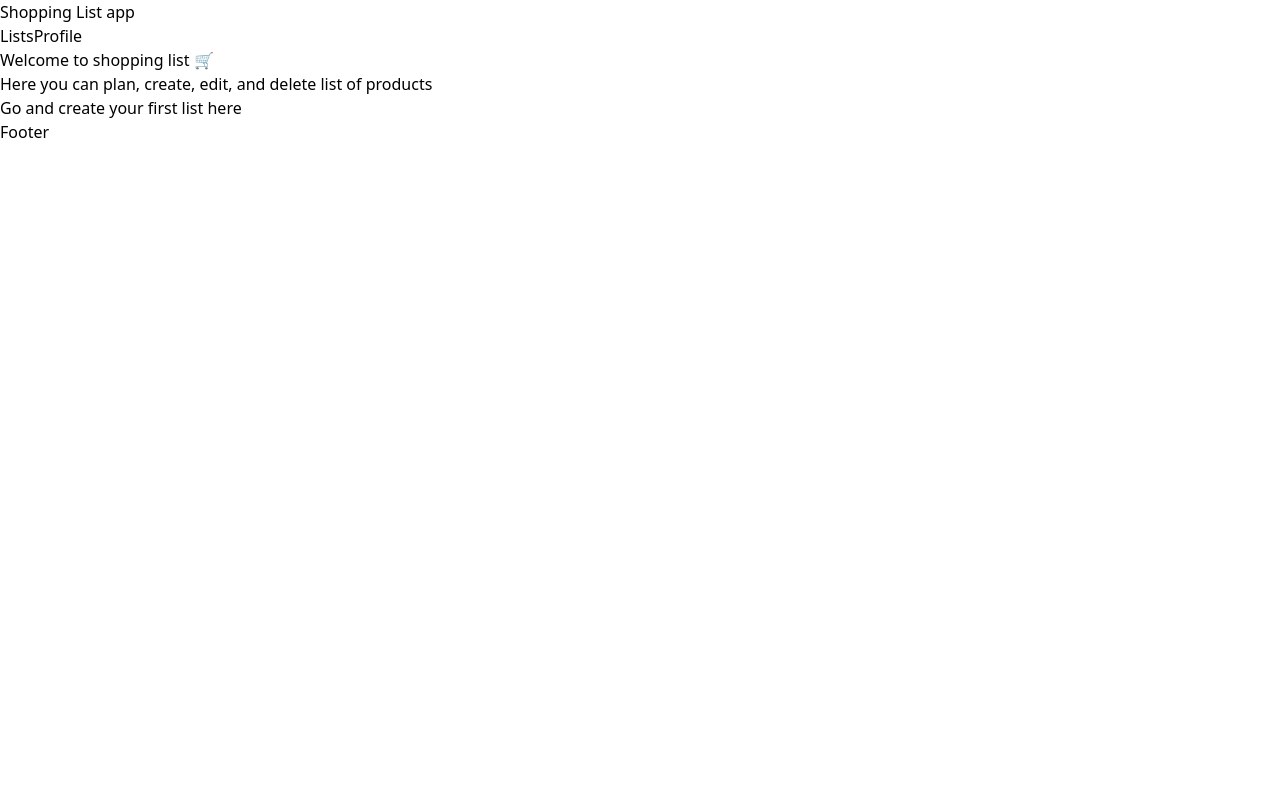
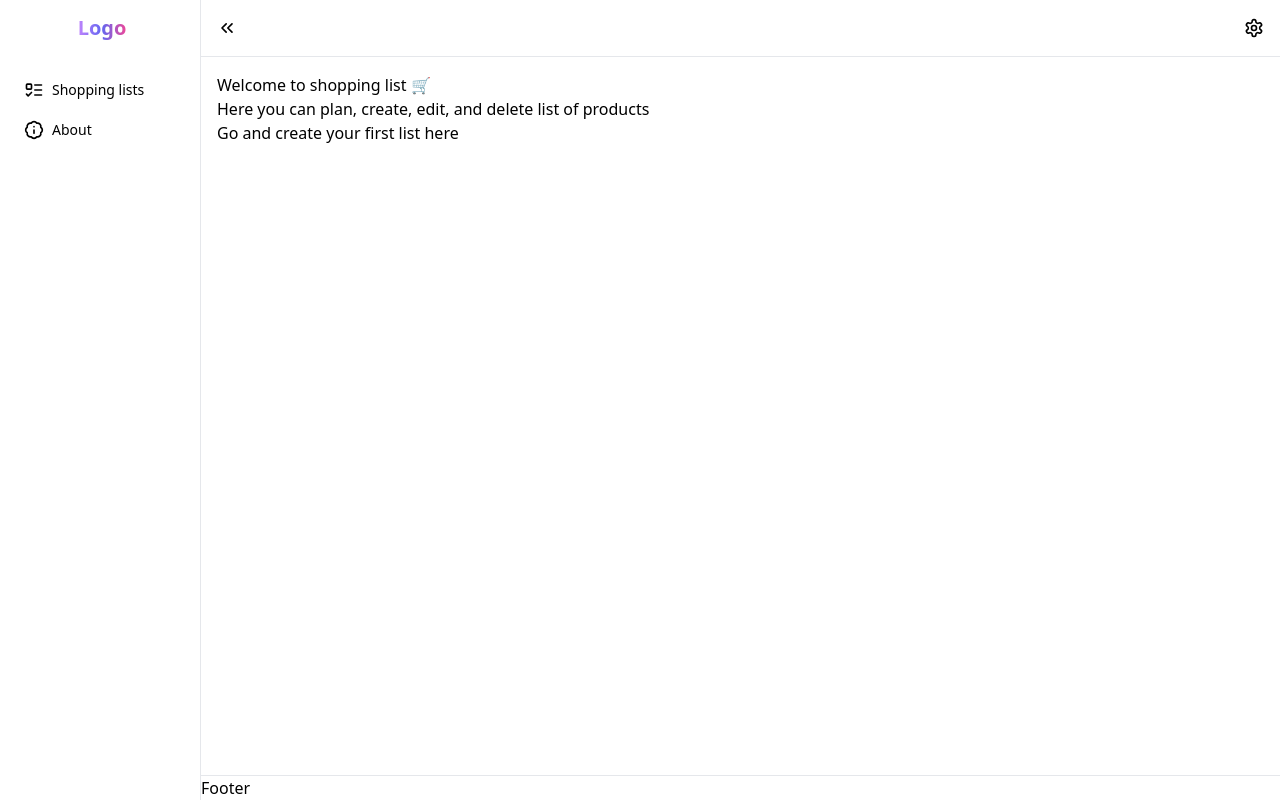
Before and after one commit to ohotnikarturik/shopping-list, a React app: page / in a window 1280 px wide. Built offline with nearby package versions, Linux system fonts and the light colour scheme; the HTML template or start-up script is replaced by a standard one.

Commit message:
feat: extend Layout component

```diff
--- a/src/components/Layout.tsx
+++ b/src/components/Layout.tsx
@@ -1,21 +1,38 @@
 import { Outlet } from "react-router-dom"
-import Navigation from "./Navigation"
-import { Suspense } from "react"
+import { Suspense, useState } from "react"
+
+import AppBar from "./AppBar"
+import Sidebar from "./Sidebar"
+
+const SIDEBAR_OPEN = "SHOPPING_LIST_SIDEBAR_OPEN"
+
+const getStoredSidebarValue = () => {
+  const storedValue = localStorage.getItem(SIDEBAR_OPEN)
+  if (!storedValue) return true
+  return JSON.parse(storedValue)
+}
 
 const Layout = () => {
+  const [isSidebarOpen, setIsSidebarOpen] = useState(getStoredSidebarValue)
+
+  const toggleSidebar = () => {
+    setIsSidebarOpen(!isSidebarOpen)
+    localStorage.setItem(SIDEBAR_OPEN, JSON.stringify(!isSidebarOpen))
+  }
+
   return (
-    <>
-      <header>
-        <h1>Shopping List app</h1>
-        <Navigation />
-      </header>
-      <main>
-        <Suspense fallback={<div>Page is Loading...</div>}>
-          <Outlet />
-        </Suspense>
-      </main>
-      <footer>Footer</footer>
-    </>
+    <div className="flex h-screen divide-x">
+      <Sidebar open={isSidebarOpen} />
+      <div className="w-full flex flex-col divide-y">
+        <AppBar toggleSidebar={toggleSidebar} isSidebarOpen={isSidebarOpen} />
+        <main className="flex-1 p-4 overflow-auto">
+          <Suspense fallback={<div>Page is Loading...</div>}>
+            <Outlet />
+          </Suspense>
+        </main>
+        <footer>Footer</footer>
+      </div>
+    </div>
   )
 }
 export default Layout
```
